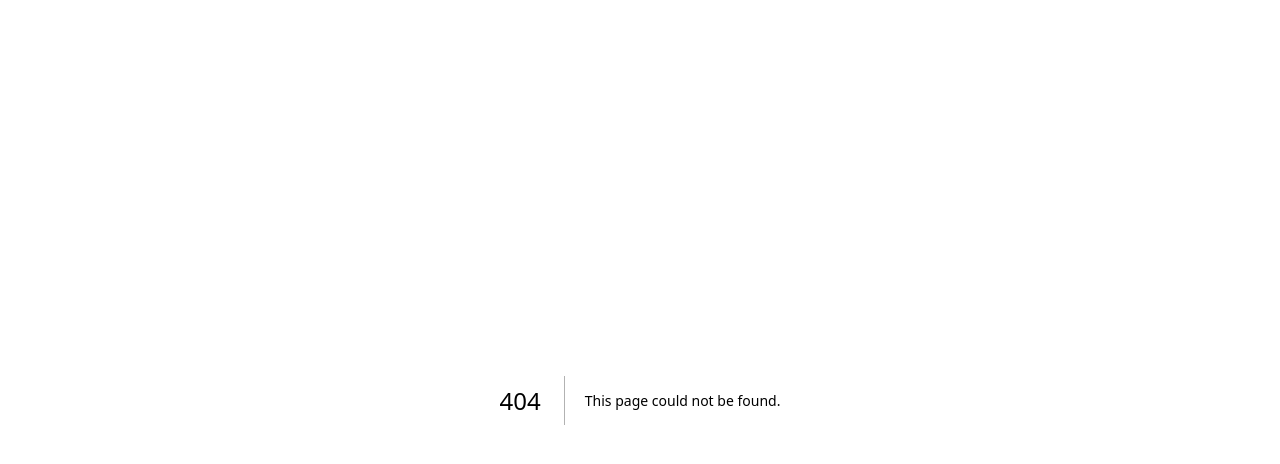
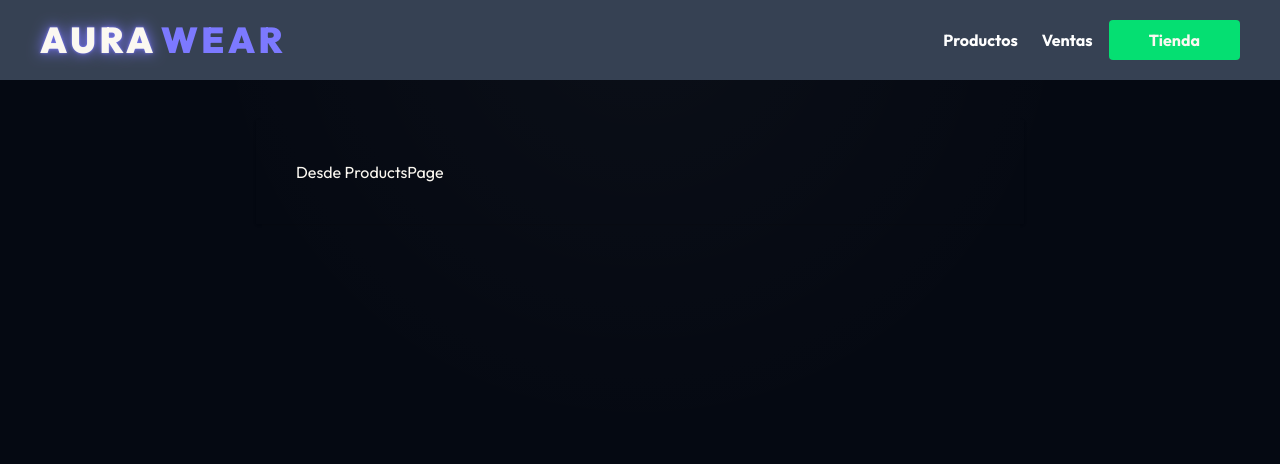
Before and after one commit to poll7872/aura-wear, a Next.js app in the folder frontend/: page /admin/products in a window 1280 px wide. Before the commit this address had no page. Shown: the top 464 px of the page. Built offline with nearby package versions, Linux system fonts and the light colour scheme.

Commit message:
feat(admin): añade página inicial de productos

```diff
--- /dev/null
+++ b/frontend/app/admin/products/page.tsx
@@ -0,0 +1,7 @@
+export default function ProductsPage() {
+  return (
+    <div>
+      <h1>Desde ProductsPage</h1>
+    </div>
+  );
+}
```
